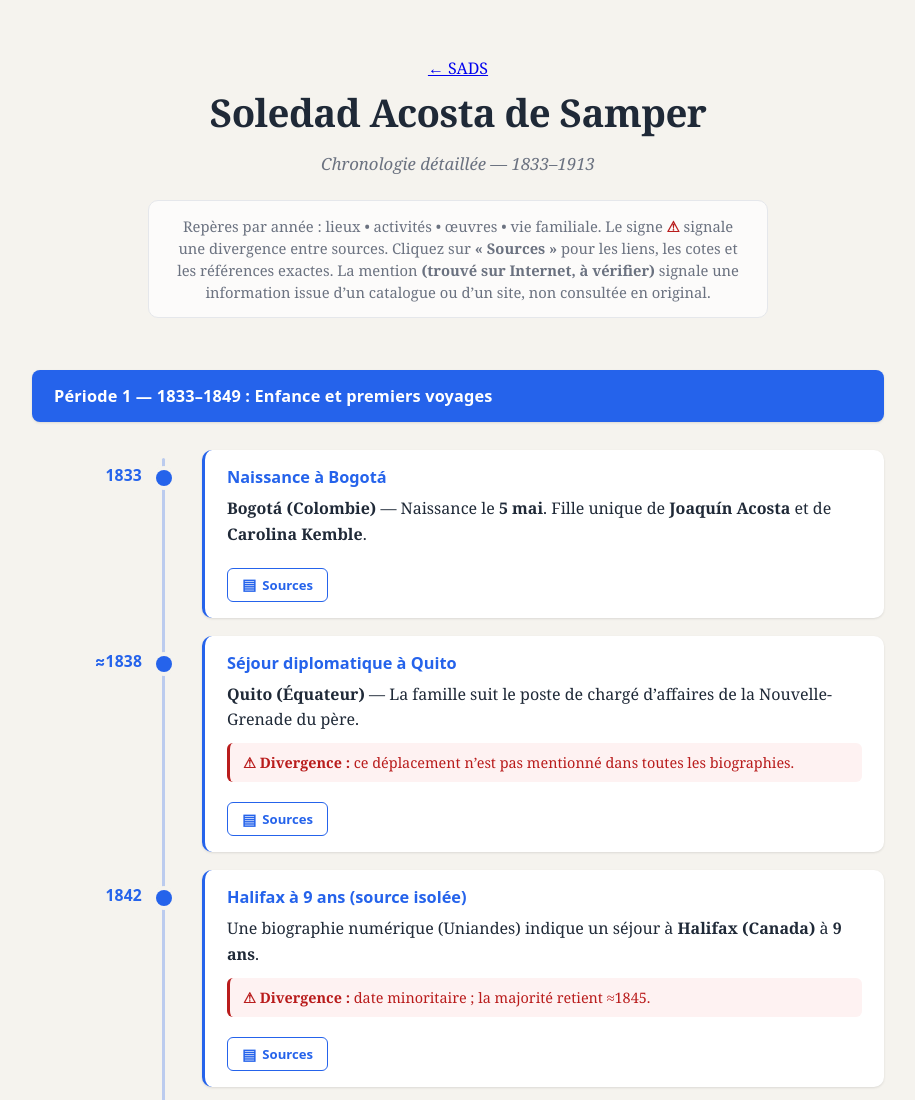
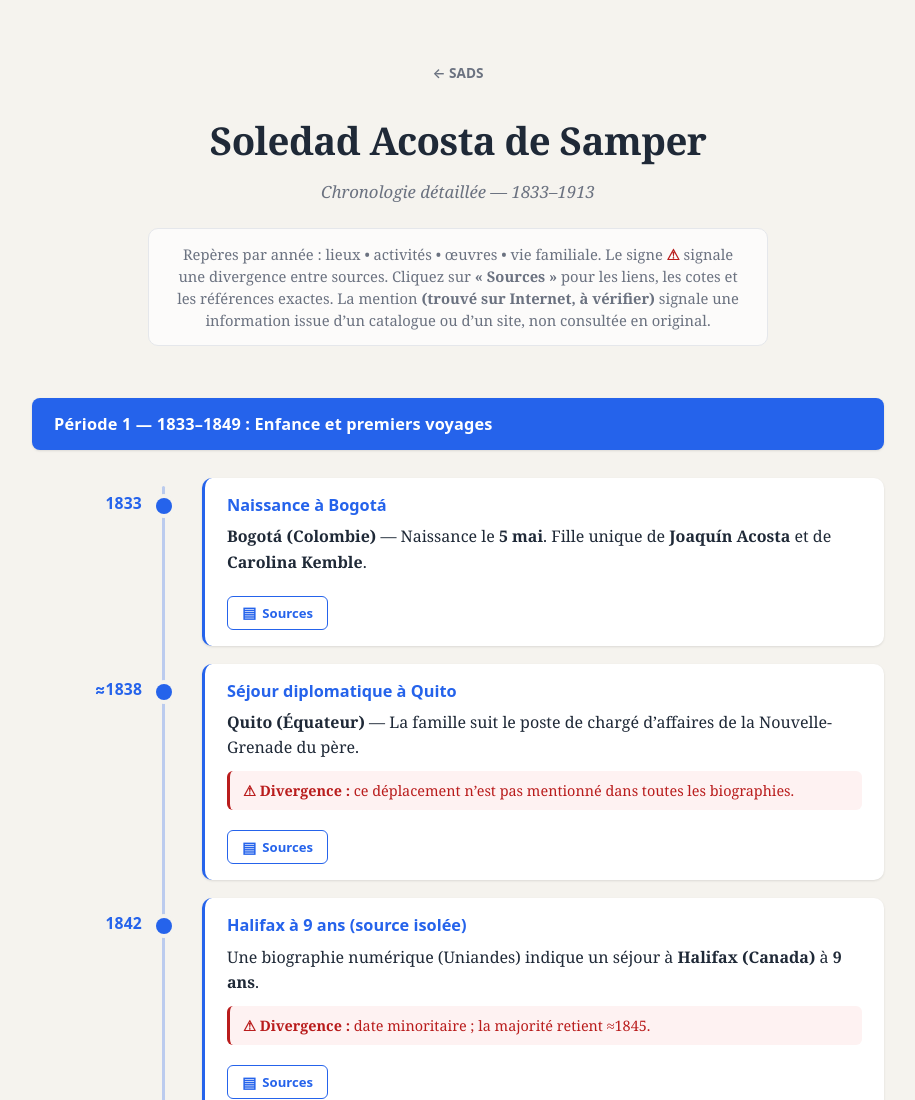
Before and after one commit to ynatalygd/sads, a plain HTML site: page chronologie.html in a window 1280 px wide. Shown: the top 1100 px of the page, without its empty margins (182-1097 px from the left). Drawn offline with Linux system fonts and the light colour scheme.

Commit message:
Update chronologie.css

```diff
--- a/chronologie.css
+++ b/chronologie.css
@@ -422,3 +422,29 @@ body.modal-open { overflow: hidden; }
   .source-btn { display: none; }
   .source-modal { display: none !important; }
 }
+
+/* ---------- Lien de retour vers l'accueil ---------- */
+
+.back-link {
+  display: inline-block;
+  margin-bottom: 20px;
+  font-family: system-ui, -apple-system, "Segoe UI", sans-serif;
+  font-size: 0.85rem;
+  font-weight: 600;
+  color: var(--muted);
+  text-decoration: none;
+  padding: 6px 14px;
+  border-radius: 6px;
+  transition: background 0.15s ease, color 0.15s ease;
+}
+
+.back-link:hover,
+.back-link:focus-visible {
+  background: rgba(0, 0, 0, 0.06);
+  color: var(--ink);
+  outline: none;
+}
+
+@media print {
+  .back-link { display: none; }
+}
```
